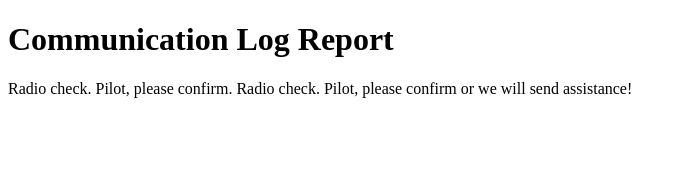
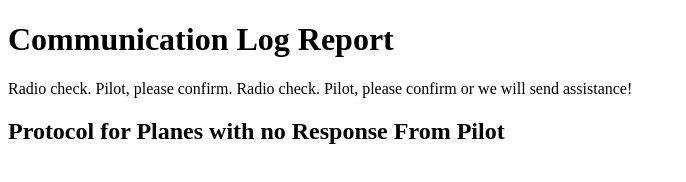
Before and after one commit to Horton2099/communication-log, a plain HTML site: page index.html in a window 1280 px wide. Shown: the whole page, without its empty margins (0-686 px from the left). Drawn offline with Linux system fonts and the light colour scheme.

Commit message:
Practice2

```diff
--- a/index.html
+++ b/index.html
@@ -3,5 +3,6 @@
    <body>
       <h1>Communication Log Report</h1>
       <p>Radio check. Pilot, please confirm.  Radio check. Pilot, please confirm or we will send assistance!</p>
+      <h2>Protocol for Planes with no Response From Pilot</h2>
    </body>
 </html>
```
